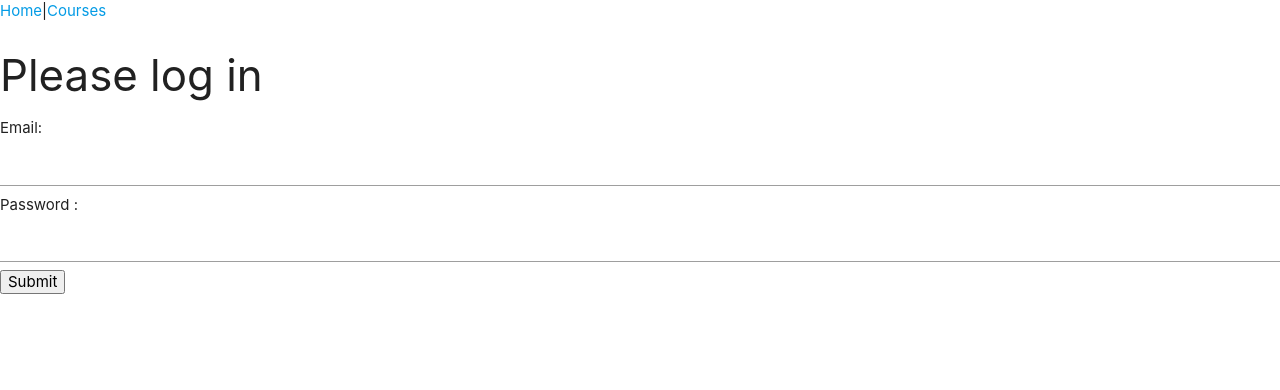
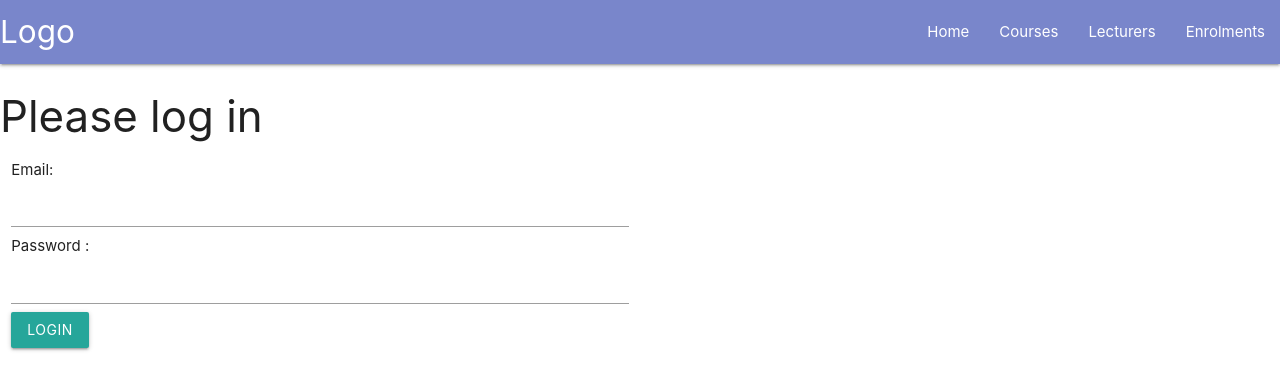
Before and after one commit to AgnePK/ca2-colleges, a React (Create React App) app: page / in a window 1280 px wide. Shown: the top 390 px of the page. Built offline with nearby package versions, Linux system fonts and the light colour scheme.

Commit message:
adding main components

```diff
--- /dev/null
+++ b/src/components/DeleteBtn.js
@@ -0,0 +1,30 @@
+import { useState } from "react";
+import axios from "../congif/api";
+
+const DeleteBtn = ({id, resource, deleteCallback}) =>{
+    const [isLoading, setIsLoading]= useState(false);
+    const onDelete=()=>{
+        setIsLoading(true);
+        let token = localStorage.getItem("token")
+        axios.delete(`/${resource}/${id}`, {
+            headers:{
+                Authorization: `Bearer ${token}`
+            }
+        })
+        .then(response=>{
+            console.log(response.data);
+            deleteCallback(id)
+        })
+        .catch(err =>{
+            console.log(err.response.data);
+        })
+    }
+    return (
+        <>
+            <button onClick={onDelete} class="btn btn-small waves-effect waves-light red">
+                {(isLoading)?("deleting..."):("Delete")}
+            </button>
+        </>
+    )
+}
+export default DeleteBtn
--- a/src/components/LoginForm.js
+++ b/src/components/LoginForm.js
@@ -4,16 +4,16 @@ import { useAuth } from "../contexts/AuthContext";
 import { useState } from "react";
 import { Link } from "react-router-dom";
 const LoginForm = () => {
-	const {onAuthenticated} = useAuth();
+	const { onAuthenticated } = useAuth();
 
 	const [form, setForm] = useState({
 		email: "",
 		password: "",
 	});
 
-    const errorStyle ={
-        color:"red"
-    }
+	const errorStyle = {
+		color: "red",
+	};
 
 	const handleClick = () => {
 		console.log("clicked");
@@ -23,13 +23,13 @@ const LoginForm = () => {
 				password: form.password,
 			})
 			.then((response) => {
-                console.log(response.data)
-                onAuthenticated(true, response.data.token)
+				// console.log(response.data);
+				onAuthenticated(true, response.data.token);
 			})
 			.catch((err) => {
 				console.error(err);
 				console.log(err.response.data.message);
-                setErrorMsg(err.response.data.message)
+				setErrorMsg(err.response.data.message);
 			});
 	};
 	const [ErrorMsg, setErrorMsg] = useState();
@@ -42,6 +42,8 @@ const LoginForm = () => {
 
 	return (
 		<>
+			<div class="row">
+				<div class="col s6 left">
 					Email:{" "}
 					<input
 						onChange={handleForm}
@@ -58,9 +60,17 @@ const LoginForm = () => {
 						value={form.password}
 					/>{" "}
 					<br />
-			<button onClick={handleClick}>Submit</button>
+					<button
+						onClick={handleClick}
+						name="action"
+						class="btn waves-effect waves-light"
+					>
+						Login
+					</button>
 					<br />
 					<p style={errorStyle}>{ErrorMsg}</p>
+				</div>
+			</div>
 		</>
 	);
 };
--- a/src/components/Navbar.js
+++ b/src/components/Navbar.js
@@ -2,7 +2,7 @@ import { Link, useNavigate } from "react-router-dom";
 import { useAuth } from "../contexts/AuthContext";
 
 const Navbar = () => {
-	const {authenticated, onAuthenticated} = useAuth()
+	const { authenticated, onAuthenticated } = useAuth();
 
 	const navigate = useNavigate();
 	const logout = () => {
@@ -11,8 +11,30 @@ const Navbar = () => {
 	};
 	return (
 		<>
-			<Link to="/">Home</Link>|<Link to="/courses">Courses</Link>
-			{authenticated ? <button onClick={logout}>Logout</button> : ""}
+			<nav>
+				<div class="nav-wrapper indigo lighten-2">
+					<a href="#" class="brand-logo ">
+						Logo
+					</a>
+					<ul id="nav-mobile" class="right hide-on-med-and-down">
+						<li>
+							{authenticated ? <button onClick={logout} class="waves-effect waves-light btn-small">Logout</button> : ""}
+						</li>
+						<li>
+							<Link to="/">Home</Link>
+						</li>
+						<li>
+							<Link to="/courses">Courses</Link>
+						</li>
+						<li>
+							<Link to="/lecturers">Lecturers</Link>
+						</li>
+						<li>
+							<Link to="/enrolments">Enrolments</Link>
+						</li>
+					</ul>
+				</div>
+			</nav>
 		</>
 	);
 };
```
Also changed, not shown: src/components/Footer.js (added, +54 -0 lines). Lines whose indentation alone changed are shown as unchanged.
